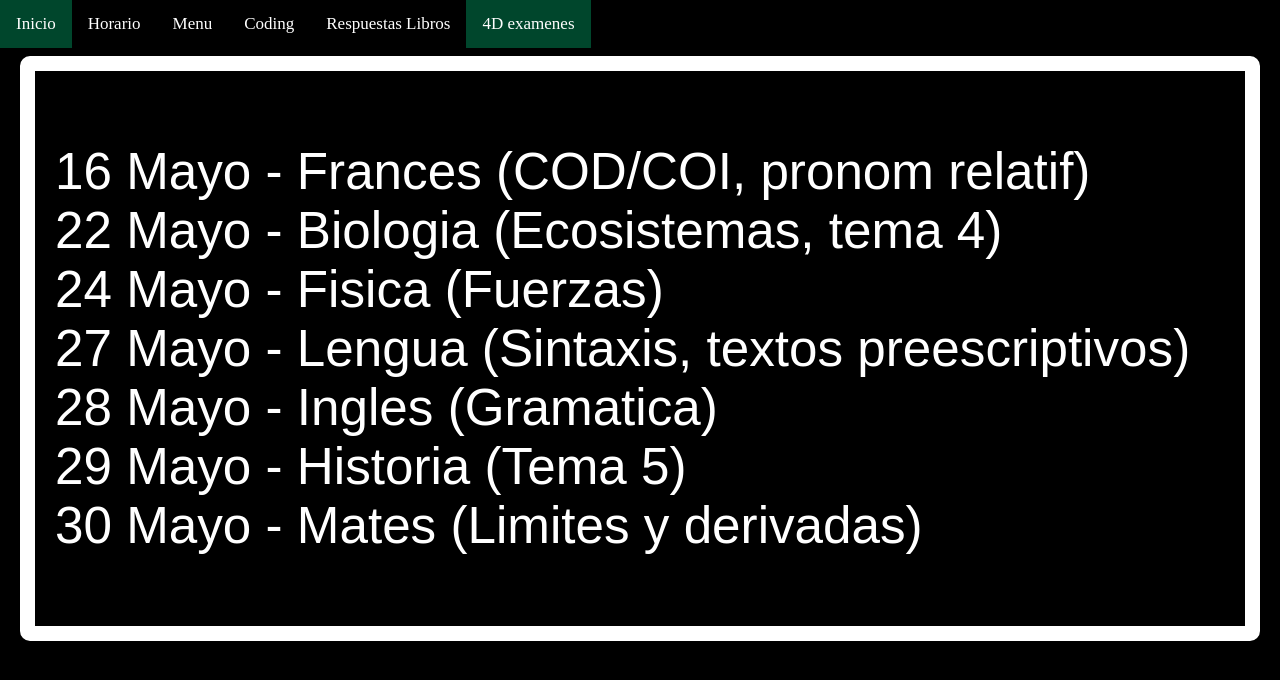
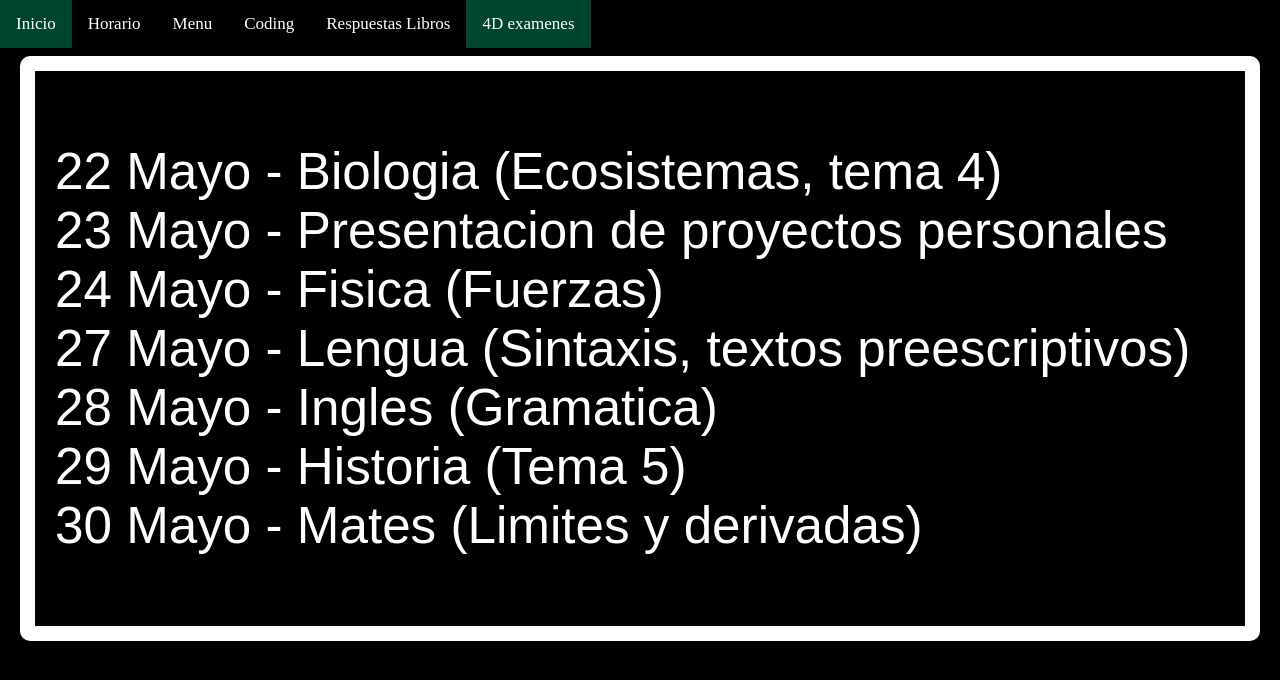
Before and after one commit to raulaltillo/raulaltillo.github.io, a plain HTML site: page pages/4dexams.html in a window 1280 px wide. Drawn offline with Linux system fonts and the light colour scheme; a web font is replaced by a local one.

Commit message:
Update 4dexams.html

```diff
--- a/pages/4dexams.html
+++ b/pages/4dexams.html
@@ -22,8 +22,8 @@
   <br>
   <br>
   <div style="border: solid 15px #fff; border-radius: 10px; padding:20; margin:20px">
-<pre class = "date">16 Mayo - Frances (COD/COI, pronom relatif)
-22 Mayo - Biologia (Ecosistemas, tema 4)
+<pre class = "date">22 Mayo - Biologia (Ecosistemas, tema 4)
+23 Mayo - Presentacion de proyectos personales
 24 Mayo - Fisica (Fuerzas)
 27 Mayo - Lengua (Sintaxis, textos preescriptivos)
 28 Mayo - Ingles (Gramatica)
```
